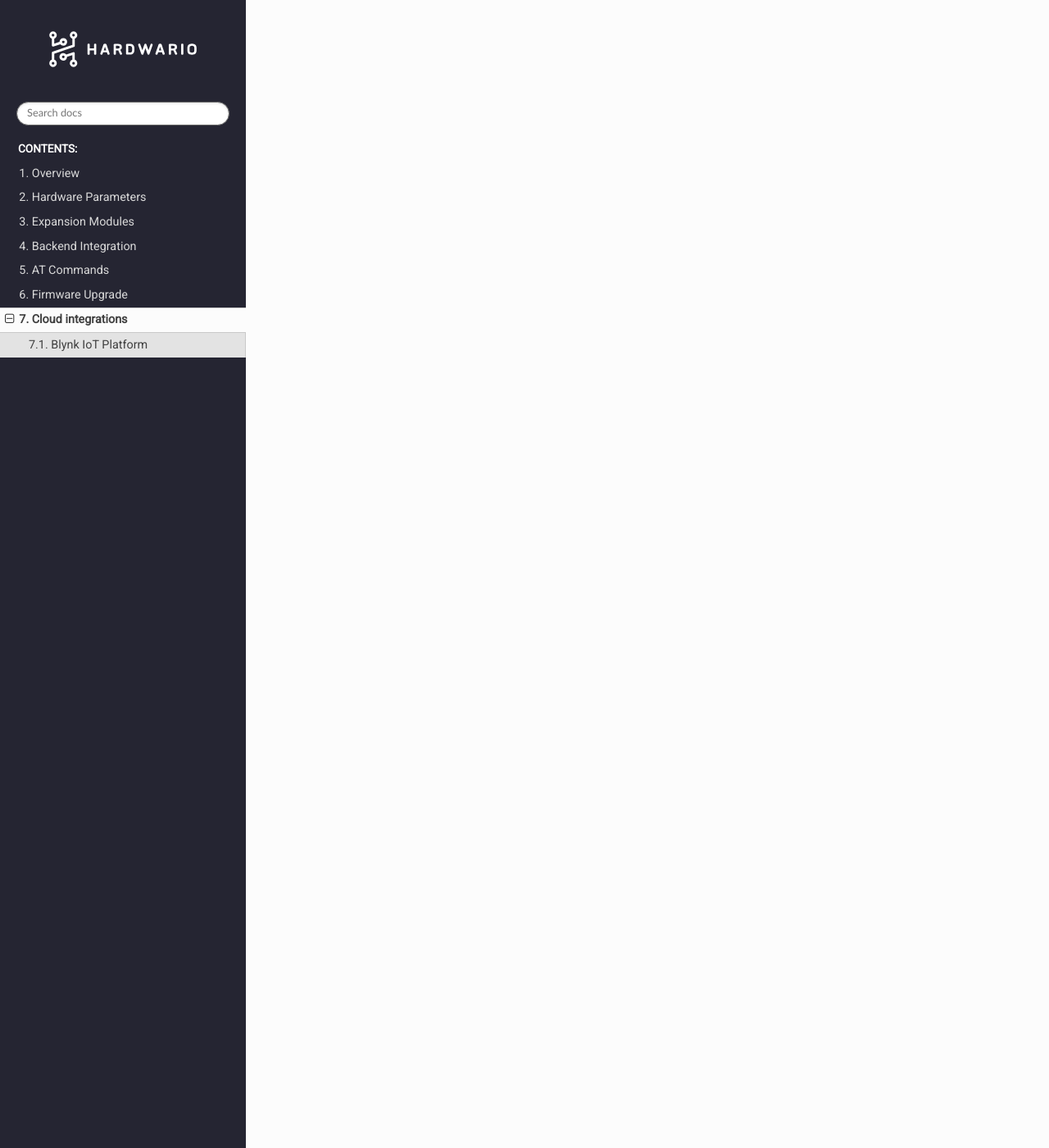
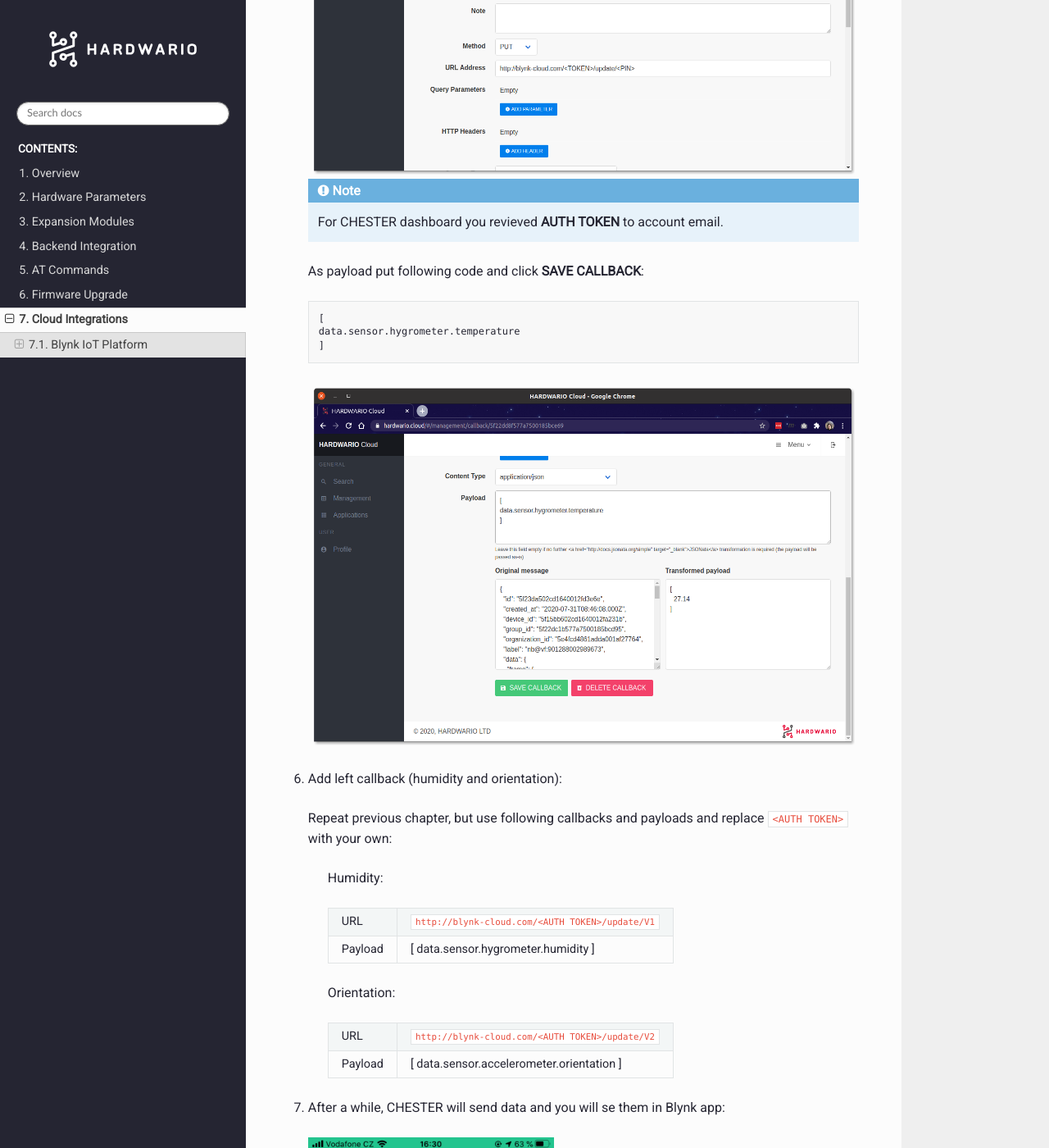
Before and after one commit to hardwario/doc-chester-g1, a Sphinx documentation site: the page built from source/integrations.rst, in a window 1280 px wide and 1400 px high, scrolled down 4360 px. Shown: the whole window at 82% size. Built offline with Sphinx 7.4.7 and the Read the Docs theme 2.0.0, drawn with Linux system fonts in a browser that asks for light colours; some of the changed text lies outside the part shown.

Commit message:
Add Blynk integration example

```diff
--- a/source/integrations.rst
+++ b/source/integrations.rst
@@ -1,12 +1,13 @@
-################
-Cloud integrations
-################
+##################
+Cloud Integrations
+##################
 
 Via HARDWARIO Cloud you can integrate your device with several services and platforms
 
-***************
+******************
 Blynk IoT Platform
-***************
+******************
+
 
 Blynk makes easy to build mobile IoT app. Follow these simple steps to integrate CHESTER with Blynk via HARDWARIO Cloud:
 
@@ -50,6 +51,91 @@
       data.sensor.hygrometer.temperature
     ]
 
+======================
+CHESTER Clime example:
+======================
+
+Now we are going to make an example with CHESTER Clime.
+
+1. Download Blynk App from `App Store`_ or `Google Play`_ and scan QR Code in next step to copy dashboard:
+
+  .. image:: _static/integrations/blynk/blynk-app-scan.png
+      :scale: 40 %
+
+2. Now scan Dashboard QR Code:
+
+  .. image:: _static/integrations/blynk/blynk-dashboard.png
+      :scale: 80 %
+
+  You should see following dashboard:
+
+  .. image:: _static/integrations/blynk/blynk-app-chester-dashboard.png
+      :scale: 40 %
+
+3. Now open HARDWARIO Cloud and navigate to Group Callbacks in HARDWARIO Cloud:
+
+  .. image:: _static/integrations/blynk/hardwario-cloud-managment.png
+      :scale: 51 %
+
+4. Select your Group callbacks with CHESTER Clime:
+
+  .. image:: _static/integrations/blynk/hardwario-cloud-group-callbacks.png
+      :scale: 51 %
+
+  .. note::
+      For now is need to have only one device in single Group.
+
+5. Add temperature callback:
+
+  For each quantity we will be setting special callback. For **temperature** name it Blynk temperature, method is **PUT**
+  and URL address is ``http://blynk-cloud.com/<AUTH TOKEN>/update/V0``
+
+  .. image:: _static/integrations/blynk/hardwario-cloud-callback-1.png
+      :scale: 51 %
+
+  .. note::
+      For CHESTER dashboard you revieved **AUTH TOKEN** to account email.
+
+  As payload put following code and click **SAVE CALLBACK**:
+
+  ::
+
+    [
+    data.sensor.hygrometer.temperature
+    ]
+
+  .. image:: _static/integrations/blynk/hardwario-cloud-callback-2.png
+      :scale: 51 %
+
+6. Add left callback (humidity and orientation):
+
+  Repeat previous chapter, but use following callbacks and payloads and replace ``<AUTH TOKEN>`` with your own:
+
+    Humidity:
+
+    +---------+---------------------------------------------------+
+    | URL     | ``http://blynk-cloud.com/<AUTH TOKEN>/update/V1`` |
+    +---------+---------------------------------------------------+
+    | Payload | [                                                 |
+    |         | data.sensor.hygrometer.humidity                   |
+    |         | ]                                                 |
+    +---------+---------------------------------------------------+
+
+    Orientation:
+
+    +---------+---------------------------------------------------+
+    | URL     | ``http://blynk-cloud.com/<AUTH TOKEN>/update/V2`` |
+    +---------+---------------------------------------------------+
+    | Payload | [                                                 |
+    |         | data.sensor.accelerometer.orientation             |
+    |         | ]                                                 |
+    +---------+---------------------------------------------------+
+
+7. After a while, CHESTER will send data and you will se them in Blynk app:
+
+  .. image:: _static/integrations/blynk/blynk-app-finish.png
+      :scale: 40 %
+
 .. _App Store: https://apps.apple.com/us/app/blynk-iot-for-arduino-esp32/id808760481
 
 .. _Google Play: https://play.google.com/store/apps/details?id=cc.blynk&hl=en
```
Also changed, not shown: source/_static/integrations/blynk/blynk-app-chester-dashboard.png (added), source/_static/integrations/blynk/blynk-app-finish.png (added), source/_static/integrations/blynk/blynk-app-scan.png (added), source/_static/integrations/blynk/blynk-dashboard.png (added), source/_static/integrations/blynk/hardwario-cloud-callback-1.png (added), source/_static/integrations/blynk/hardwario-cloud-callback-2.png (added), source/_static/integrations/blynk/hardwario-cloud-group-callbacks.png (added), source/_static/integrations/blynk/hardwario-cloud-managment.png (added).
